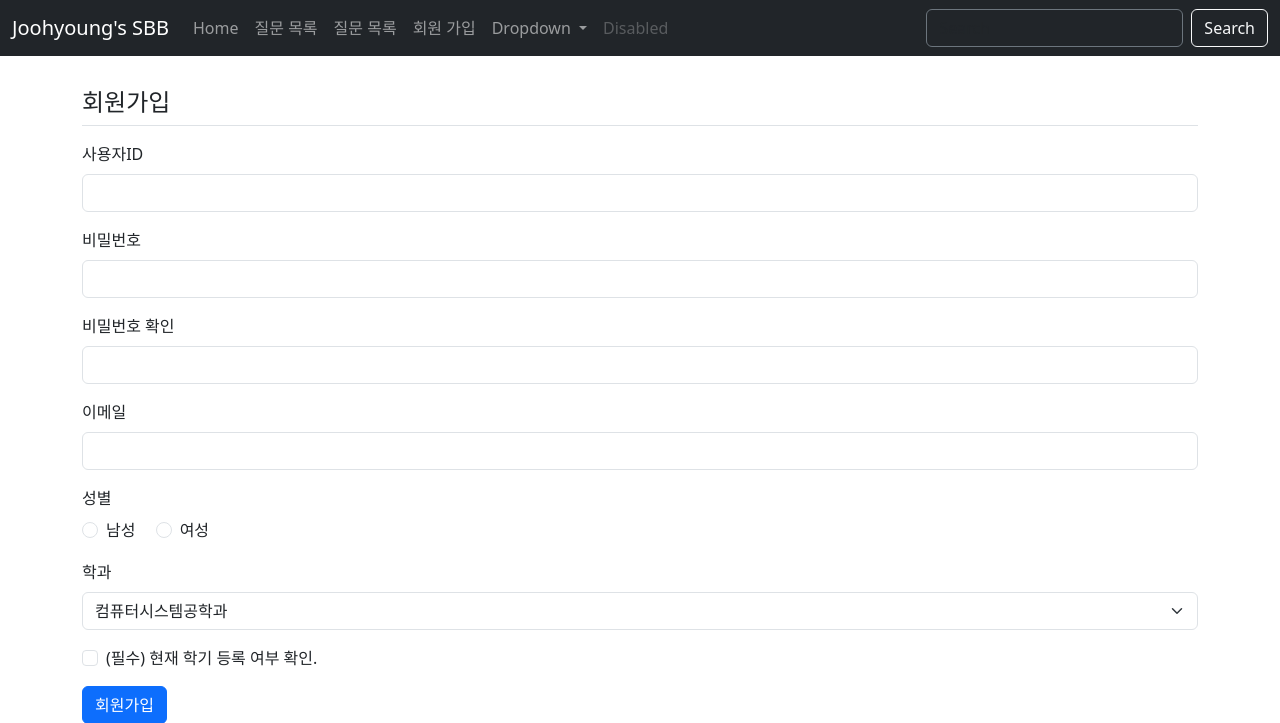
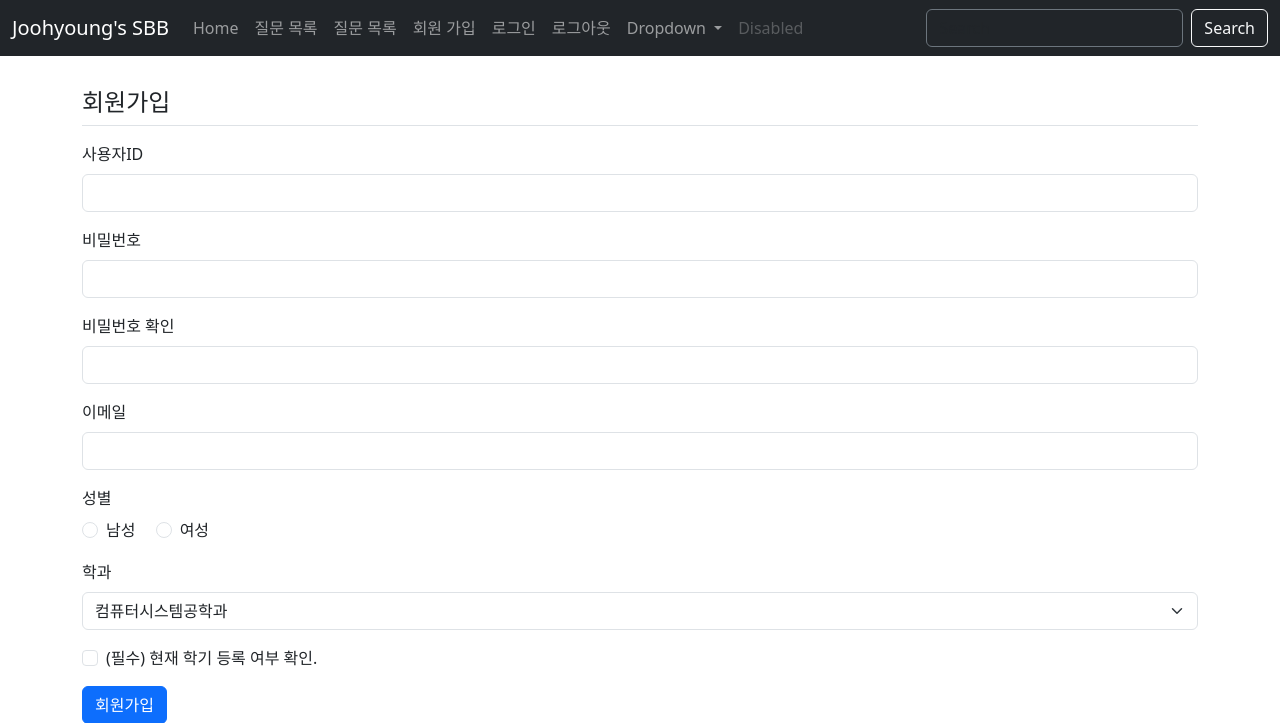
Before and after one commit to Ow-wL/SBB, a Spring Boot app: page /member/signup in a window 1280 px wide. Shown: the top 723 px of the page. Run offline with Spring Boot 4, Linux system fonts and the light colour scheme; some of the project's set-up classes (security, data sources, template engines, error pages and the like) are left out, and stand-ins take their place; some libraries are stand-ins or nearby versions.

Commit message:
fix: 회원가입 알람창 안뜨는 에러 수정

```diff
--- a/src/main/java/com/mysite/sbb/config/SecurityConfig.java
+++ b/src/main/java/com/mysite/sbb/config/SecurityConfig.java
@@ -17,6 +17,7 @@ public class SecurityConfig {
     public SecurityFilterChain securityFilterChain(HttpSecurity http) throws Exception {
         http.formLogin(Customizer.withDefaults());
         http.logout(Customizer.withDefaults());
+        //http.csrf(csrf -> csrf.disable());
 
         http.authorizeHttpRequests((authorize) -> authorize
                 .requestMatchers("/css/**", "/js/**").permitAll()
--- a/src/main/java/com/mysite/sbb/member/controller/MemberController.java
+++ b/src/main/java/com/mysite/sbb/member/controller/MemberController.java
@@ -21,34 +21,40 @@ public class MemberController {
 
     private final MemberService memberService;
 
+    @GetMapping("/login")
+    public String login(MemberDto memberDto) {
+        return "member/login";
+    }
+
     @GetMapping("/signup")
-    public String signup(MemberDto memberDto) {
-        return "member/signup";
+    public String signUp(Model model) {
+        model.addAttribute("memberDto", new MemberDto());
+        return "member/signup"; // signup.html 파일을 반환
     }
 
     @PostMapping("/signup")
-    public String signup(@Valid MemberDto memberDto, BindingResult bindingResult, Model model) {
-        log.info("============= memberDto={}", memberDto);
-        if(bindingResult.hasErrors()) {
+    public String signUp(@Valid MemberDto memberDto, BindingResult bindingResult, Model model) {
+        log.info("=====> memberDto: {}", memberDto);
+
+        if (bindingResult.hasErrors()) {
             return "member/signup";
         }
+
         if (!memberDto.getPassword1().equals(memberDto.getPassword2())) {
+            // 필드명, 오류 코드, 오류 메시지
             bindingResult.rejectValue("password2", "passwordInCorrect", "2개의 패스워드가 일치하지 않습니다.");
-            return "member/signup";
+            return "member/signup"; // 스크립트 처리
         }
 
         try {
             memberService.createMember(memberDto);
         } catch(DataIntegrityViolationException e){
             log.info("=============================회원가입 실패: 이미 등록된 사용자입니다.");
-            //model.addAttribute("errorMsg","이미 등록된 사용자입니다.");
-            bindingResult.rejectValue("errorMsg", "existUser", "이미 등록된 사용자입니다.");
+            model.addAttribute("errorMsg","이미 등록된 사용자입니다.");
             return "member/signup";
         } catch(Exception e){
             log.info("=============================회원가입 실패: " + e.getMessage());
             model.addAttribute("errorMsg", e.getMessage());
-            //bindingResult.rejectValue("errorMsg", "signupError", e.getMessage());
-
             return "member/signup";
         }
 
--- a/src/main/resources/templates/fragments/header.html
+++ b/src/main/resources/templates/fragments/header.html
@@ -39,6 +39,18 @@
                     <li class="nav-item">
                         <a class="nav-link" href="/member/signup">
                             회원 가입
+                        </a>
+                    </li>
+
+                    <li class="nav-item">
+                        <a class="nav-link" href="/member/login">
+                            로그인
+                        </a>
+                    </li>
+
+                    <li class="nav-item">
+                        <a class="nav-link" href="/member/logout">
+                            로그아웃
                         </a>
                     </li>
 
--- a/src/main/resources/templates/member/signup.html
+++ b/src/main/resources/templates/member/signup.html
@@ -13,6 +13,7 @@
     </div>
 
     <form th:action="@{/member/signup}" th:object="${memberDto}" method="post">
+        <input type="hidden" th:name="${_csrf.parameterName}" th:value="${_csrf.token}">
         <!-- 사용자ID -->
         <div class="mb-3">
             <label for="username" class="form-label">사용자ID</label>
@@ -84,11 +85,9 @@
 <!-- $ 형식을 사용하기 전에는 반드시 jQuery 추가 필요!! -->
 <th:block layout:fragment="script">
     <script th:inline="javascript">
-        $(function() {
-           let errorMsg = [[${errorMsg}]];
-           if (errorMsg != null) {
-               alert(errorMsg);
-           }
+        $(function(){
+            let errorMsg = [[${errorMsg}]];
+            if(errorMsg != null){ alert(errorMsg); }
         });
     </script>
 </th:block>
--- a/src/main/resources/templates/question/inputform.html
+++ b/src/main/resources/templates/question/inputform.html
@@ -17,6 +17,7 @@
             <h3 class="mb-4"> 질문 작성 </h3>
 
             <form th:action="@{/question/create}" th:object="${questionDto}" method="post">
+                <input type="hidden" th:name="${_csrf.parameterName}" th:value="${_csrf.token}">
                 <!-- 제목 -->
                 <div class="mb-3">
                     <label for="subject" class="form-label">
```
